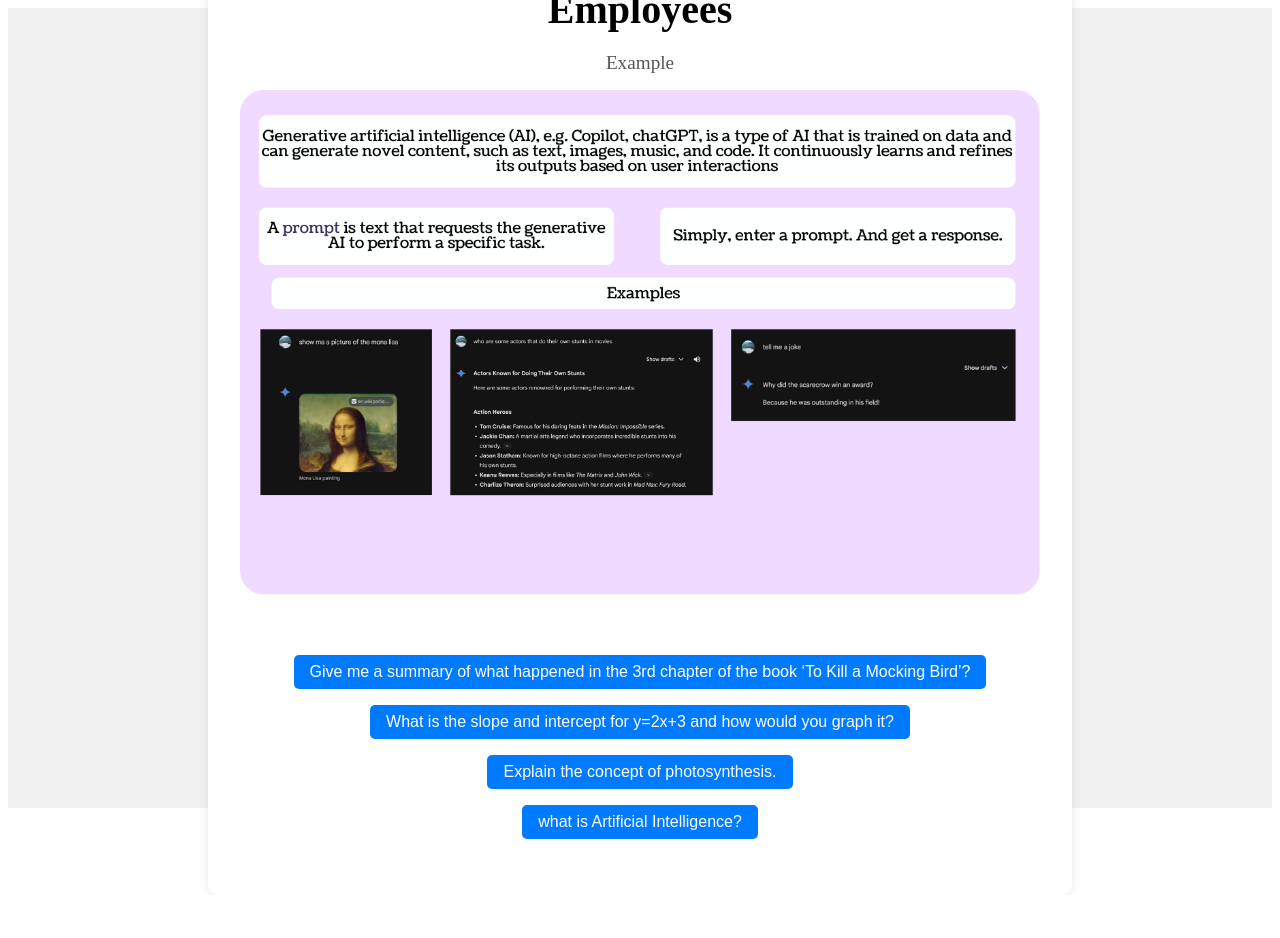
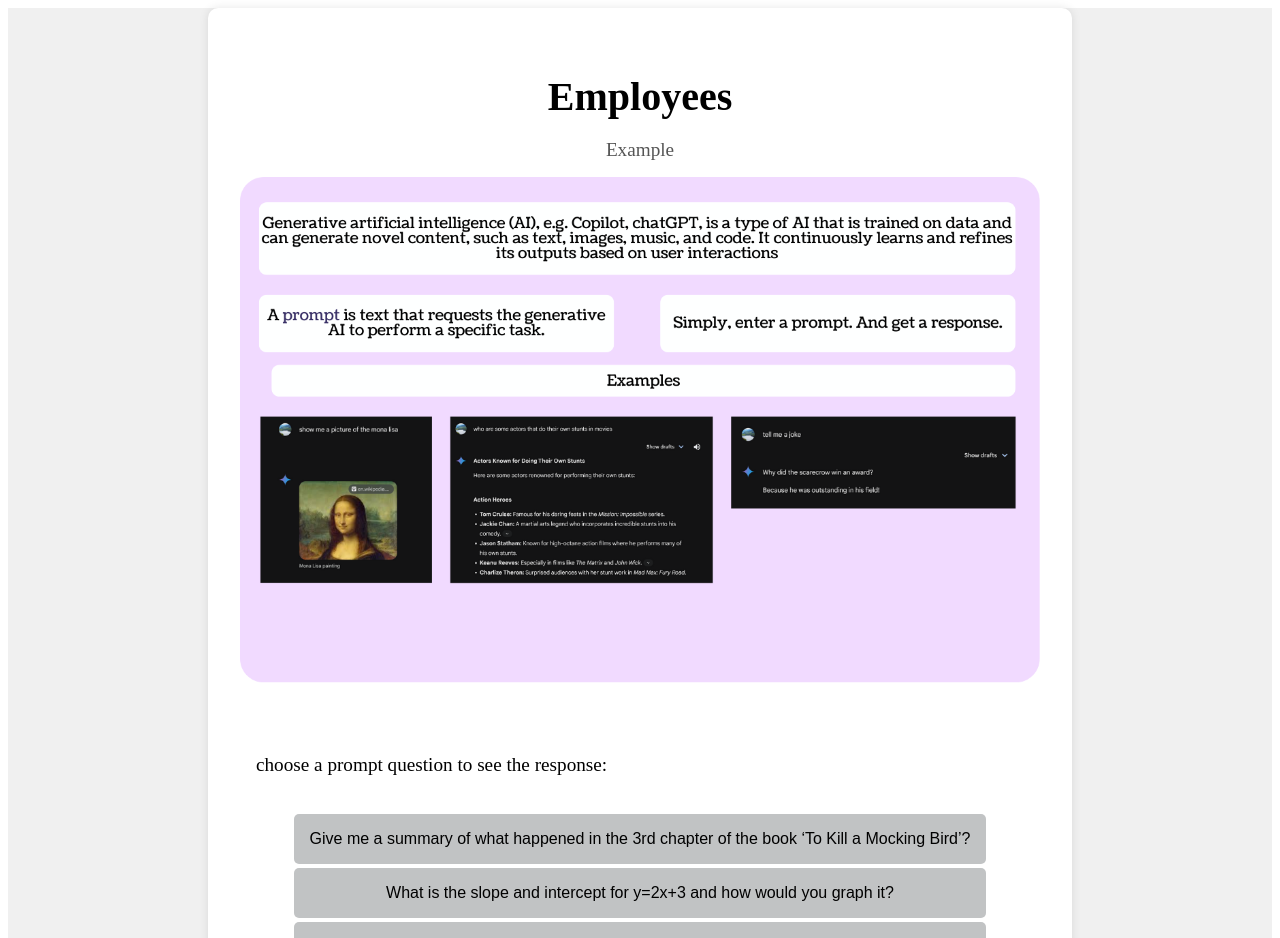
Before and after one commit to Noor-Alina/Learnify, a React (Vite) app: page /employees in a window 1280 px wide. Shown: the top 938 px of the page. Before the commit the page ends 895 px from the top, so only its background shows below. Built offline with nearby package versions, Linux system fonts and the light colour scheme.

Commit message:
almost final style

```diff
--- a/src/components/Employees/Employees.jsx
+++ b/src/components/Employees/Employees.jsx
@@ -31,6 +31,7 @@ const Employees = () => {
           className="employees-image"
         />
         <div className="prompt-response">
+        <p className="prompt-info">choose a prompt question to see the response: </p>
           <table className="questions-table">
             <tbody>
               {mockData.questions.map((question) => (
--- a/src/components/Employees/Employees.scss
+++ b/src/components/Employees/Employees.scss
@@ -2,8 +2,6 @@
     display: flex;
     justify-content: center;
     align-items: center;
-    flex-direction: column;
-    height: 100vh;
     background-color: #f0f0f0;
   }
 
@@ -13,7 +11,7 @@
     box-shadow: 0 0 10px rgba(0, 0, 0, 0.1);
     padding: 2rem;
     text-align: center;
-    width: 80%;
+    width: 100%;
     max-width: 800px;
   }
 
@@ -30,45 +28,59 @@
 
   .employees-image {
     width: 100%;
-    height: auto;
     margin-bottom: 2rem;
+  }
+
+  .prompt-info {
+    display: flex;
+    align-items: end;
+    justify-content: start;
+    padding: 1rem;
+    font-size: 1.2rem;
   }
 
   .prompt-response {
     margin-top: 1rem;
+    width: 100%;
   }
 
   .questions-table {
+    display: flex;
+    justify-content: center;
+    gap: 1rem;
     width: 100%;
-    margin-bottom: 1rem;
-    border-collapse: collapse;
-  }
-
-  .questions-table td {
-    padding: 0.5rem;
+    margin-top: 1rem;
+    margin-bottom: 3rem;
   }
 
   .question-button {
-    background-color: #007bff;
-    color: white;
+    background-color: #c1c3c4;
+    color: black;
     border: none;
     border-radius: 5px;
-    padding: 0.5rem 1rem;
+    padding: 1rem;
     cursor: pointer;
     font-size: 1rem;
     transition: background-color 0.3s;
+    width: 100%;
+    text-align: center;
+    box-sizing: border-box;
   }
 
   .question-button:hover {
-    background-color: #0056b3;
+    background-color: #7C8CFD;
   }
 
   .question-button.selected {
-    background-color: #0056b3;
+    background-color: #7C8CFD;
   }
 
   .response-section {
     margin-top: 1rem;
+    padding: 1rem;
+    background-color: #fff;
+    border-radius: 10px;
+    box-shadow: 0 0 10px rgba(0, 0, 0, 0.1);
   }
 
   .response-text {
```
